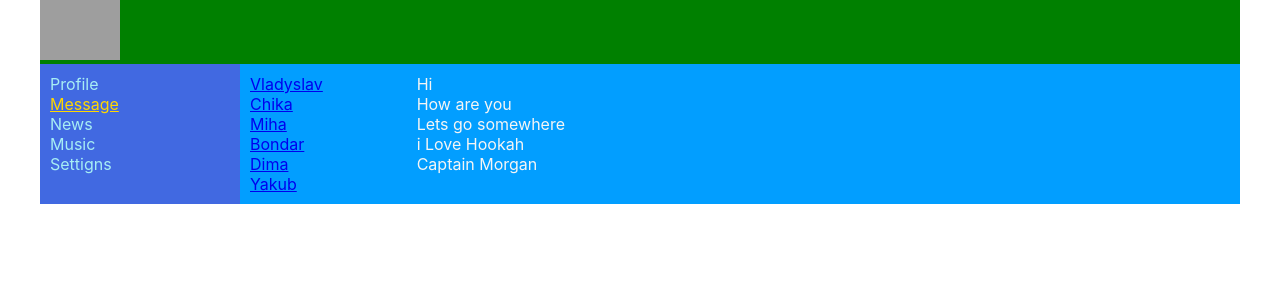
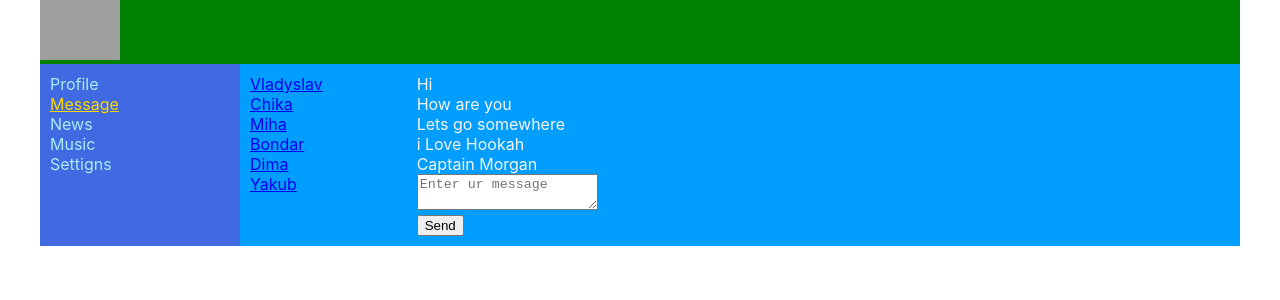
Before and after one commit to Fox1k-afk/ReactMessanger, a React (Create React App) app in the folder ReactMessanger/myProject/: page /dialogs in a window 1280 px wide. Shown: the top 300 px of the page. Built offline with nearby package versions, Linux system fonts and the light colour scheme; grey boxes are pictures that could not be loaded.

Commit message:
added redux lib after self maded redux

```diff
--- a/ReactMessanger/myProject/package.json
+++ b/ReactMessanger/myProject/package.json
@@ -8,8 +8,10 @@
     "@testing-library/user-event": "^13.5.0",
     "react": "^18.2.0",
     "react-dom": "^18.2.0",
+    "react-redux": "^8.0.4",
     "react-router-dom": "^6.4.0",
     "react-scripts": "5.0.1",
+    "redux": "^4.2.0",
     "web-vitals": "^2.1.4"
   },
   "scripts": {
--- a/ReactMessanger/myProject/src/App.js
+++ b/ReactMessanger/myProject/src/App.js
@@ -3,30 +3,25 @@ import Dialogs from './components/Dialogs/Dialogs';
 import Header from './components/Header/Header';
 import Navbar from './components/Navbar/Navbar';
 import Profile from './components/Profile/Profile';
-import { BrowserRouter, Route, Routes } from 'react-router-dom';
+import { Route, Routes } from 'react-router-dom';
 import News from './components/News/News';
 import Music from './components/Music/Music';
 import Settings from './components/Settings/Settings';
 
 const App = (props) => {
 	return (
-		<BrowserRouter>
 		<div className='app-wrapper'>
 			<Header />
 			<Navbar />
 			<div className='app-wrapper-content'>
 				<Routes>
-						<Route
-							path='/dialogs/*'
-							element={<Dialogs state={props.state.dialogsPage} />}
-						/>
+					<Route path='/dialogs/*' element={<Dialogs store={props.store} />} />
 					<Route
 						path='/profile'
 						element={
 							<Profile
 								profilePage={props.state.profilePage}
-									addPost={props.addPost}
-									updateNewPostText={props.updateNewPostText}
+								dispatch={props.dispatch}
 							/>
 						}
 					/>
@@ -36,7 +31,6 @@ const App = (props) => {
 				</Routes>
 			</div>
 		</div>
-		</BrowserRouter>
 	);
 };
 
--- a/ReactMessanger/myProject/src/components/Dialogs/Dialogs.jsx
+++ b/ReactMessanger/myProject/src/components/Dialogs/Dialogs.jsx
@@ -2,21 +2,54 @@ import React from 'react';
 import s from './Dialogs.module.css';
 import Message from './Message/Message';
 import DialogItem from './DialogItem/DialogItem';
+import {
+	sendMessageCreator,
+	updateNewMessageBodyCreator,
+} from '../../redux/dialogsReducer';
 
 const Dialogs = (props) => {
-	let dialogsElements = props.state.dialogs.map((d) => (
+	let state = props.store.getState().dialogsPage;
+
+	let dialogsElements = state.dialogs.map((d) => (
 		<DialogItem name={d.name} id={d.id} />
 	));
 
-	let messagesElements = props.state.messages.map((m) => (
+	let messagesElements = state.messages.map((m) => (
 		<Message message={m.message} />
 	));
+
+	let newMessageBody = state.newMessageBody;
+
+	const onSendMessageClick = () => {
+		props.store.dispatch(sendMessageCreator());
+	};
+
+	const onNewMessageChange = (e) => {
+		let body = e.target.value;
+		props.store.dispatch(updateNewMessageBodyCreator(body));
+	};
 
 	return (
 		<div className={s.dialogs}>
 			<div className={s.dialogsItems}>{dialogsElements}</div>
 
-			<div className={s.messages}>{messagesElements}</div>
+			<div className={s.messages}>
+				<div>{messagesElements}</div>
+				<div>
+					<div>
+						<textarea
+							value={newMessageBody}
+							onChange={onNewMessageChange}
+							placeholder='Enter ur message'
+						>
+							E
+						</textarea>
+					</div>
+					<div>
+						<button onClick={onSendMessageClick}>Send</button>{' '}
+					</div>
+				</div>
+			</div>
 		</div>
 	);
 };
--- a/ReactMessanger/myProject/src/components/Profile/MyPosts/MyPosts.jsx
+++ b/ReactMessanger/myProject/src/components/Profile/MyPosts/MyPosts.jsx
@@ -1,6 +1,10 @@
 import React from 'react';
 import Post from './Post/Post';
 import s from './MyPosts.module.css';
+import {
+	addPostActionCreator,
+	updateNewPostTextActionCreator,
+} from '../../../redux/profileReducer';
 
 const MyPosts = (props) => {
 	let postsElements = props.posts.map((p) => (
@@ -10,12 +14,12 @@ const MyPosts = (props) => {
 	let newPostElement = React.createRef();
 
 	let addPost = () => {
-		props.addPost();
+		props.dispatch(addPostActionCreator());
 	};
 
 	let onPostChange = () => {
 		let text = newPostElement.current.value;
-		props.updateNewPostText(text);
+		props.dispatch(updateNewPostTextActionCreator(text));
 	};
 
 	return (
--- a/ReactMessanger/myProject/src/components/Profile/Profile.jsx
+++ b/ReactMessanger/myProject/src/components/Profile/Profile.jsx
@@ -10,8 +10,7 @@ const Profile = (props) => {
 			<MyPosts
 				posts={props.profilePage.posts}
 				newPostText={props.profilePage.newPostText}
-				addPost={props.addPost}
-				updateNewPostText={props.updateNewPostText}
+				dispatch={props.dispatch}
 			/>
 		</div>
 	);
--- a/ReactMessanger/myProject/src/index.js
+++ b/ReactMessanger/myProject/src/index.js
@@ -2,21 +2,23 @@ import React from 'react';
 import ReactDOM from 'react-dom/client';
 import './index.css';
 import App from './App';
-import store from './redux/state';
+import store from './redux/reduxStore';
+import { BrowserRouter } from 'react-router-dom';
 
 const root = ReactDOM.createRoot(document.getElementById('root'));
 
 let rerenderEntireTree = (state) => {
 	root.render(
 		<React.StrictMode>
-			<App
-				state={state}
-				addPost={store.addPost.bind(store)}
-				updateNewPostText={store.updateNewPostText.bind(store)}
-			/>
+			<BrowserRouter>
+				<App state={state} dispatch={store.dispatch.bind(store)} store={store} />
+			</BrowserRouter>
 		</React.StrictMode>
 	);
 };
 rerenderEntireTree(store.getState());
 
-store.subscribe(rerenderEntireTree);
+store.subscribe(() => {
+	let state = store.getState();
+	rerenderEntireTree(state);
+});
--- /dev/null
+++ b/ReactMessanger/myProject/src/redux/dialogsReducer.js
@@ -0,0 +1,46 @@
+const UPDATE_NEW_MESSAGE_BODY = 'newMessageBody';
+const SEND_MESSAGE = 'SEND_MESSAGE';
+
+const INITIAL_STATE = {
+	dialogs: [
+		{ id: 1, name: 'Vladyslav' },
+		{ id: 2, name: 'Chika' },
+		{ id: 3, name: 'Miha' },
+		{ id: 4, name: 'Bondar' },
+		{ id: 5, name: 'Dima' },
+		{ id: 6, name: 'Yakub' },
+	],
+	messages: [
+		{ id: 1, message: 'Hi' },
+		{ id: 2, message: 'How are you' },
+		{ id: 3, message: 'Lets go somewhere' },
+		{ id: 4, message: 'i Love Hookah' },
+		{ id: 5, message: 'Captain Morgan' },
+	],
+	newMessageBody: '',
+};
+
+const dialogsReducer = (state = INITIAL_STATE, action) => {
+	switch (action.type) {
+		case UPDATE_NEW_MESSAGE_BODY:
+			state.newMessageBody = action.body;
+			return state;
+
+		case SEND_MESSAGE:
+			let body = state.newMessageBody;
+			state.newMessageBody = '';
+			state.messages.push({ id: 6, message: body });
+
+		default:
+			return state;
+	}
+};
+
+export const sendMessageCreator = () => ({ type: SEND_MESSAGE });
+
+export const updateNewMessageBodyCreator = (body) => ({
+	type: UPDATE_NEW_MESSAGE_BODY,
+	body: body,
+});
+
+export default dialogsReducer;
--- /dev/null
+++ b/ReactMessanger/myProject/src/redux/profileReducer.js
@@ -0,0 +1,39 @@
+const ADD_POST = 'ADD_POST';
+const UPDATE_NEW_POST_TEXT = 'UPDATE_NEW_POST_TEXT';
+
+const INITIAL_STATE = {
+	posts: [
+		{ id: 1, message: 'Hi, how are you', likes: '33' },
+		{ id: 2, message: `It's my first post`, likes: '7' },
+	],
+	newPostText: 'omagad',
+};
+
+const profileReducer = (state = INITIAL_STATE, action) => {
+	switch (action.type) {
+		case ADD_POST:
+			let newPost = {
+				id: 5,
+				message: state.newPostText,
+				likes: 66,
+			};
+			state.posts.push(newPost);
+			state.posts.newPostText = '';
+			return state;
+		case UPDATE_NEW_POST_TEXT:
+			state.newPostText = action.newText;
+			return state;
+
+		default:
+			return state;
+	}
+};
+
+export const addPostActionCreator = () => {
+	return { type: ADD_POST };
+};
+
+export const updateNewPostTextActionCreator = (text) => {
+	return { type: UPDATE_NEW_POST_TEXT, newText: text };
+};
+export default profileReducer;
--- /dev/null
+++ b/ReactMessanger/myProject/src/redux/reduxStore.js
@@ -0,0 +1,12 @@
+import { combineReducers, createStore } from 'redux';
+import dialogsReducer from './dialogsReducer';
+import profileReducer from './profileReducer';
+
+const reducers = combineReducers({
+	dialogsPage: dialogsReducer,
+	profilePage: profileReducer,
+});
+
+const store = createStore(reducers);
+
+export default store;
--- a/ReactMessanger/myProject/src/redux/state.js
+++ /dev/null
@@ -1,56 +0,0 @@
-let store = {
-	_state: {
-		profilePage: {
-			posts: [
-				{ id: 1, message: 'Hi, how are you', likes: '33' },
-				{ id: 2, message: `It's my first post`, likes: '7' },
-			],
-			newPostText: 'omagad',
-		},
-		dialogsPage: {
-			messages: [
-				{ id: 1, message: 'Hi' },
-				{ id: 2, message: 'How are you' },
-				{ id: 3, message: 'Lets go somewhere' },
-				{ id: 4, message: 'i Love Hookah' },
-				{ id: 5, message: 'Captain Morgan' },
-			],
-			dialogs: [
-				{ id: 1, name: 'Vladyslav' },
-				{ id: 2, name: 'Chika' },
-				{ id: 3, name: 'Miha' },
-				{ id: 4, name: 'Bondar' },
-				{ id: 5, name: 'Dima' },
-				{ id: 6, name: 'Yakub' },
-			],
-		},
-	},
-	getState() {
-		return this._state;
-	},
-	_callSubscriber() {
-		console.log('State changed');
-	},
-	addPost() {
-		let newPost = {
-			id: 5,
-			message: this._state.profilePage.newPostText,
-			likes: 66,
-		};
-		this._state.profilePage.posts.push(newPost);
-		this._state.profilePage.newPostText = '';
-
-		this._callSubscriber(this._state);
-	},
-
-	updateNewPostText(newText) {
-		this._state.profilePage.newPostText = newText;
-
-		this._callSubscriber(this._state);
-	},
-	subscribe(observer) {
-		this._callSubscriber = observer;
-	},
-};
-
-export default store;
```
Also changed, not shown: ReactMessanger/myProject/src/redux/store.js (added, +51 -0 lines), 1 other file (tests, documents, lock files or other folders). Lines whose indentation alone changed are shown as unchanged.
